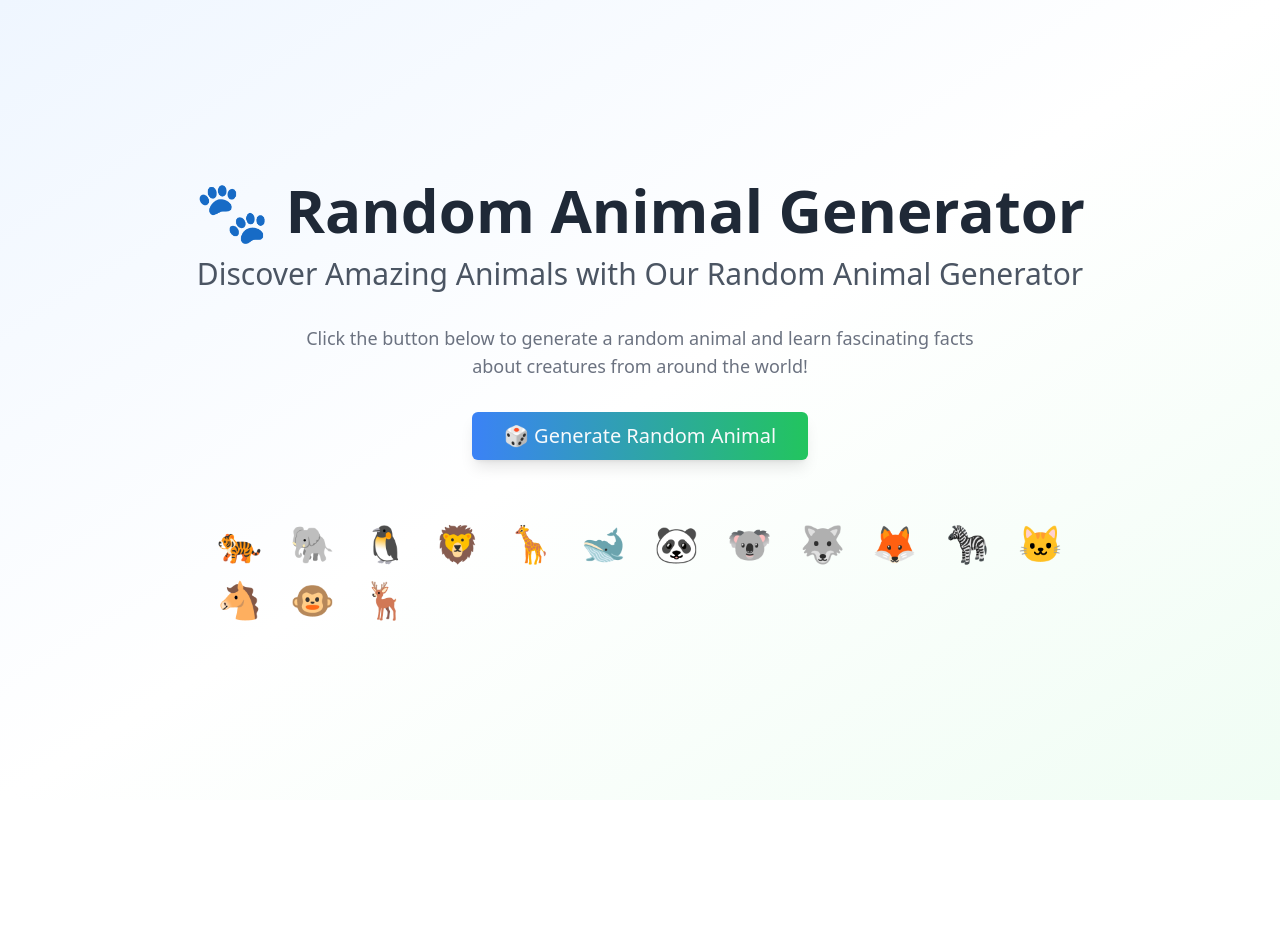
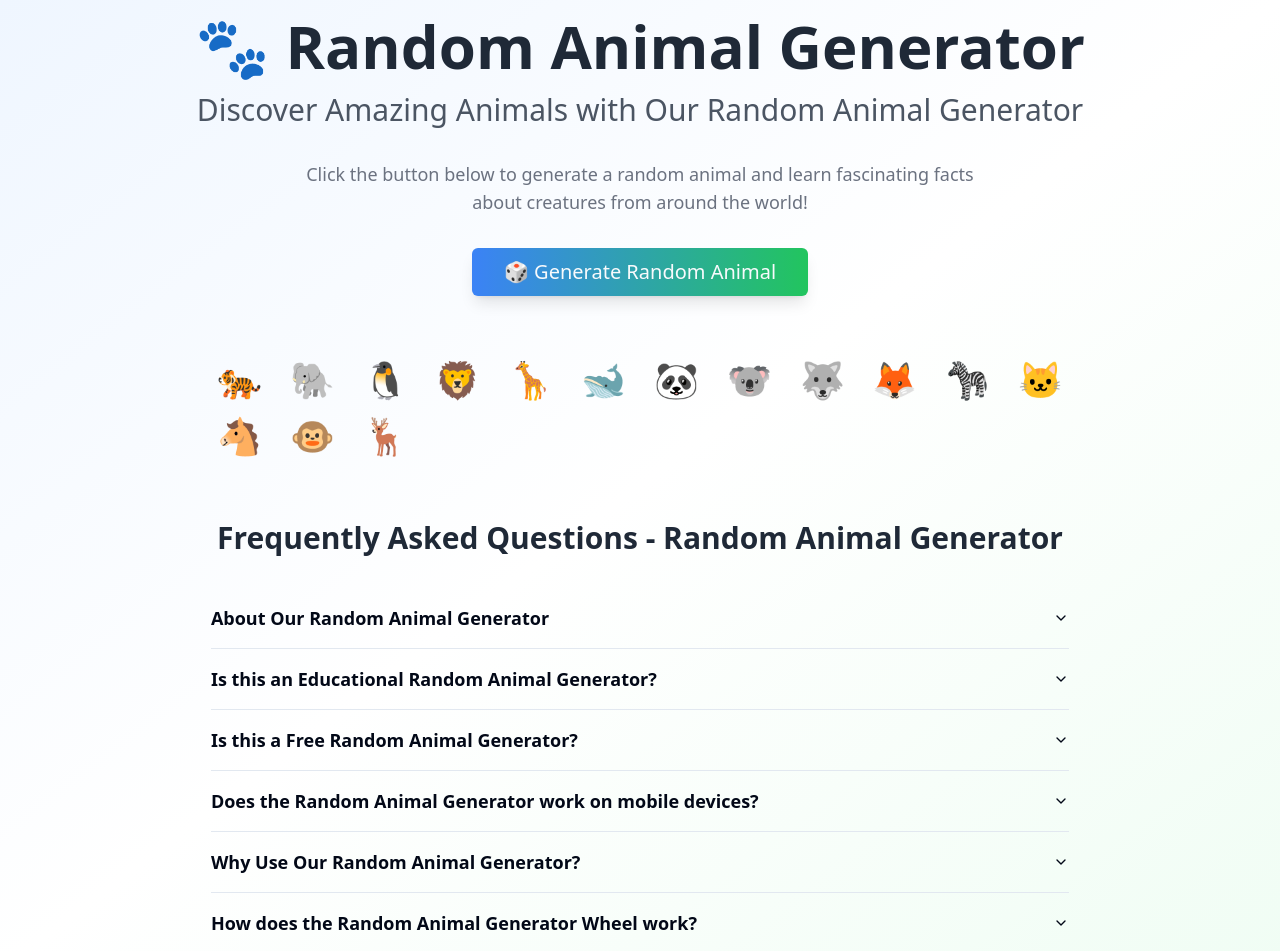
Before and after one commit to gabfidel/animal-emoji-surprise, a React (Vite) app: page / in a window 1280 px wide. Shown: the top 951 px of the page. Before the commit the page ends 800 px from the top, so only its background shows below. Built offline with nearby package versions, Linux system fonts and the light colour scheme.

Commit message:
Add FAQ section to landing page
Added an FAQ section at the bottom of the landing page, incorporating content related to "random animal generator" and "random animal generator wheel" keywords for SEO optimization.

```diff
--- a/src/components/AnimalGenerator.tsx
+++ b/src/components/AnimalGenerator.tsx
@@ -4,6 +4,7 @@ import { Button } from "@/components/ui/button";
 import { Card, CardContent } from "@/components/ui/card";
 import { getRandomAnimal, type Animal } from "@/data/animals";
 import AnimalGrid from "./AnimalGrid";
+import FAQ from "./FAQ";
 
 const AnimalGenerator = () => {
   const [currentAnimal, setCurrentAnimal] = useState<Animal | null>(null);
@@ -86,6 +87,8 @@ const AnimalGenerator = () => {
         )}
 
         <AnimalGrid isVisible={showGrid} />
+
+        <FAQ />
       </div>
     </div>
   );
--- /dev/null
+++ b/src/components/FAQ.tsx
@@ -0,0 +1,59 @@
+
+import { Accordion, AccordionContent, AccordionItem, AccordionTrigger } from "@/components/ui/accordion";
+
+const FAQ = () => {
+  const faqData = [
+    {
+      id: "about",
+      question: "About Our Random Animal Generator",
+      answer: "🌍 Discover Wildlife with Our Random Animal Generator. Our random animal generator features creatures from every corner of the globe. From the depths of the ocean to the highest mountains, explore the incredible diversity of animal life on Earth with our free random animal generator tool."
+    },
+    {
+      id: "educational",
+      question: "Is this an Educational Random Animal Generator?",
+      answer: "📚 Educational Random Animal Generator. Each random animal generated comes with fascinating facts that will expand your knowledge of the natural world. Our random animal generator is perfect for students, educators, and animal enthusiasts of all ages."
+    },
+    {
+      id: "free",
+      question: "Is this a Free Random Animal Generator?",
+      answer: "🎲 Free Random Animal Generator. With dozens of unique animals in our database, you'll never run out of surprises. Use our random animal generator for games, creative writing prompts, educational activities, or just to satisfy your curiosity about wildlife."
+    },
+    {
+      id: "mobile",
+      question: "Does the Random Animal Generator work on mobile devices?",
+      answer: "📱 Mobile-Friendly Random Animal Generator. Our random animal generator works perfectly on any device. Whether you're on your phone, tablet, or computer, you can access our random animal generator anytime, anywhere to discover amazing wildlife facts."
+    },
+    {
+      id: "features",
+      question: "Why Use Our Random Animal Generator?",
+      answer: "• Instantly generate random animals with authentic photos\n• Learn fascinating facts about wildlife from around the world\n• Perfect for educational purposes and animal discovery\n• Free random animal generator with no registration required\n• Mobile-responsive design works on all devices"
+    },
+    {
+      id: "wheel",
+      question: "How does the Random Animal Generator Wheel work?",
+      answer: "Our random animal generator wheel uses advanced algorithms to randomly select from our extensive database of animals. Simply click the generate button and watch as our random animal generator wheel spins to reveal a fascinating creature with detailed information and beautiful imagery."
+    }
+  ];
+
+  return (
+    <section className="w-full max-w-4xl mx-auto mt-16 px-4">
+      <h2 className="text-3xl font-bold text-center text-gray-800 mb-8">
+        Frequently Asked Questions - Random Animal Generator
+      </h2>
+      <Accordion type="single" collapsible className="w-full">
+        {faqData.map((faq) => (
+          <AccordionItem key={faq.id} value={faq.id}>
+            <AccordionTrigger className="text-left text-lg font-semibold">
+              {faq.question}
+            </AccordionTrigger>
+            <AccordionContent className="text-gray-600 whitespace-pre-line">
+              {faq.answer}
+            </AccordionContent>
+          </AccordionItem>
+        ))}
+      </Accordion>
+    </section>
+  );
+};
+
+export default FAQ;
```
